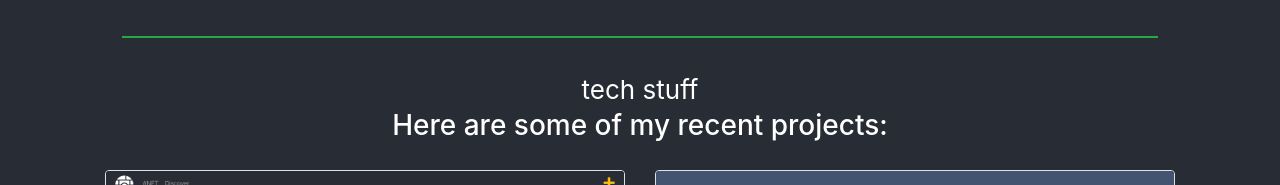
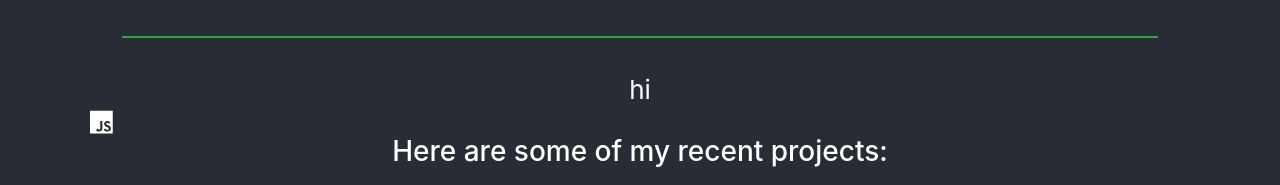
Before and after one commit to brownjer3/personal-website, a React (Create React App) app: page / in a window 1280 px wide. Shown: the part 468-653 px from the top of the page. Built offline with nearby package versions, Linux system fonts and the light colour scheme.

Commit message:
include font awesome brand icons and import into TechBanner.js

```diff
--- a/package.json
+++ b/package.json
@@ -4,6 +4,7 @@
   "private": true,
   "dependencies": {
     "@fortawesome/fontawesome-svg-core": "^1.2.35",
+    "@fortawesome/free-brands-svg-icons": "^5.15.3",
     "@fortawesome/free-solid-svg-icons": "^5.15.3",
     "@fortawesome/react-fontawesome": "^0.1.14",
     "@testing-library/jest-dom": "^5.11.4",
--- a/src/Projects.js
+++ b/src/Projects.js
@@ -1,7 +1,7 @@
 import { Component } from "react";
 import Row from 'react-bootstrap/Row'
 import Container from 'react-bootstrap/Container'
-import { projects } from './ProjectData'
+import { projects } from './data/ProjectData'
 import ProjectCard from './ProjectCard'
 
 class Projects extends Component{
--- a/src/TechBanner.js
+++ b/src/TechBanner.js
@@ -1,9 +1,23 @@
 import { Component } from "react";
+import Row from "react-bootstrap/Row";
+import Container from "react-bootstrap/Container";
+import { tech } from './data/TechData'
+import { FontAwesomeIcon } from '@fortawesome/react-fontawesome'
+import { faJs } from '@fortawesome/free-brands-svg-icons'
 
 export default class TechBanner extends Component {
+    makeIcons = () => {
+        return tech.map(t => <FontAwesomeIcon icon={t} />)
+    }
+
     render() {
         return(
-            <div>tech stuff</div>
+            <Container >
+                <div>hi</div>
+                <Row>
+                <FontAwesomeIcon icon={faJs} />
+                </Row>
+            </Container>
         )
     }
 }
--- /dev/null
+++ b/src/data/TechData.js
@@ -0,0 +1,8 @@
+// // import { FontAwesomeIcon } from '@fortawesome/react-fontawesome'
+// import { faJs } from '@fortawesome/free-solid-svg-icons'
+
+// export const tech = [
+//     faJs, faJs, faJs
+// ]
+
+// React.js, Redux, Ruby, Ruby on Rails, Sinatra, SQL, JQuery, HTML5, CSS3, Git, JIRA, Adobe Photoshop, Sketch, Zendes
```
Also changed, not shown: src/data/ProjectData.js (renamed from src/ProjectData.js, +4 -4 lines), 1 other file (tests, documents, lock files or other folders).
